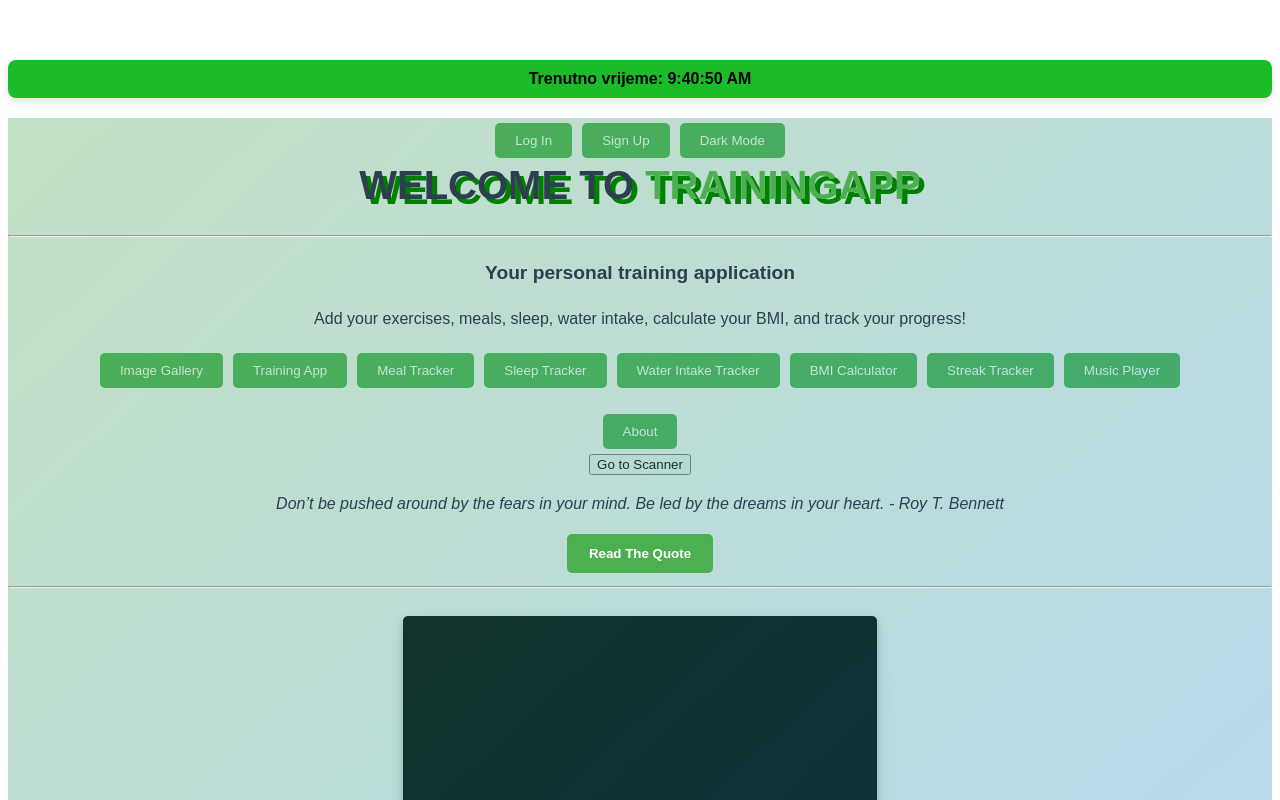
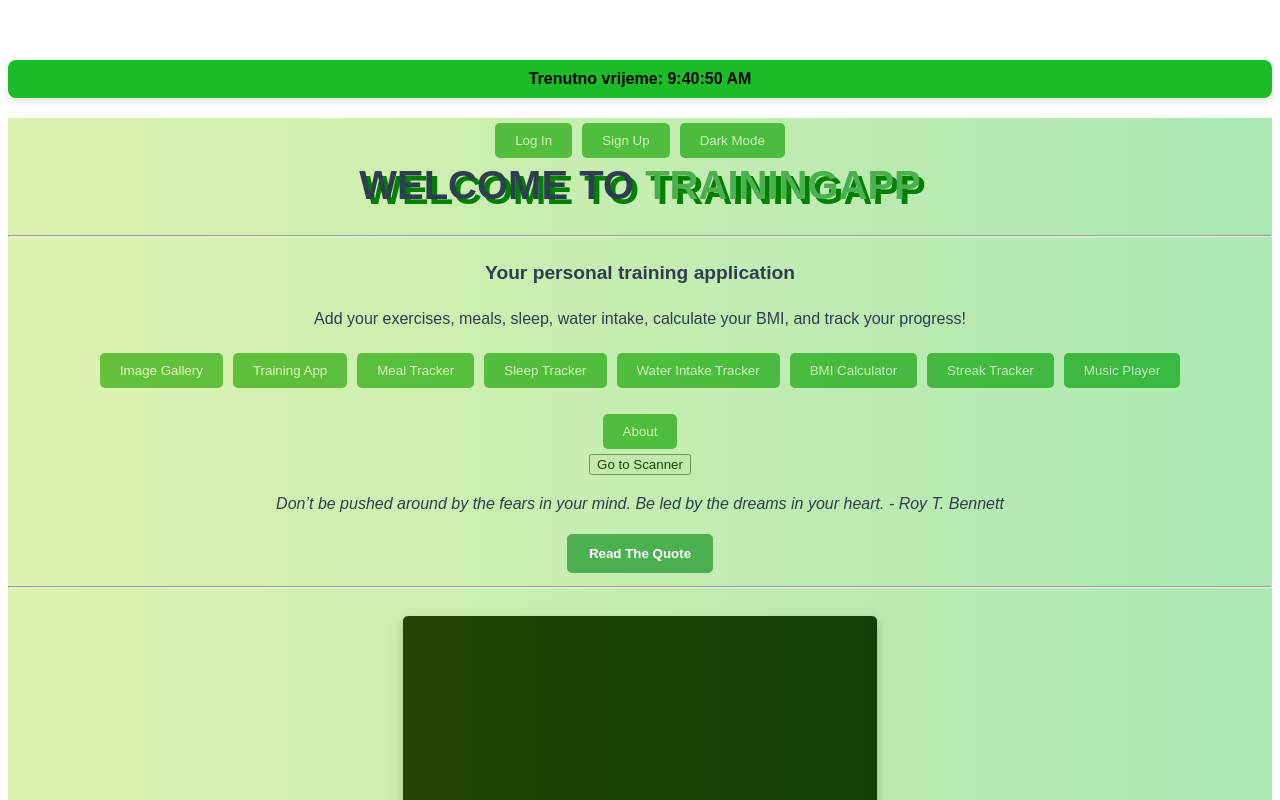
Before and after one commit to AntonioLabinjan/Projekt_PI, a Vue app: page / in a window 1280 px wide. Shown: the top 800 px of the page. Built offline with nearby package versions, Linux system fonts and the light colour scheme; no server answers; the database is empty.

Commit message:
Update HomePage.vue
Malo eksperimentiranja sa CSS-om. Mislim da je bolje, ali i dalje nije dobro

```diff
--- a/src/components/HomePage.vue
+++ b/src/components/HomePage.vue
@@ -238,7 +238,7 @@ h1 {
   left: 0;
   width: 100%;
   height: 100%;
-  background-image: linear-gradient(to bottom right, #4CAF50, #2196F3);
+  background: linear-gradient(to right, #aeed0e, #03cb1b);
   opacity: 0.3;
   pointer-events: none;
 }
```
